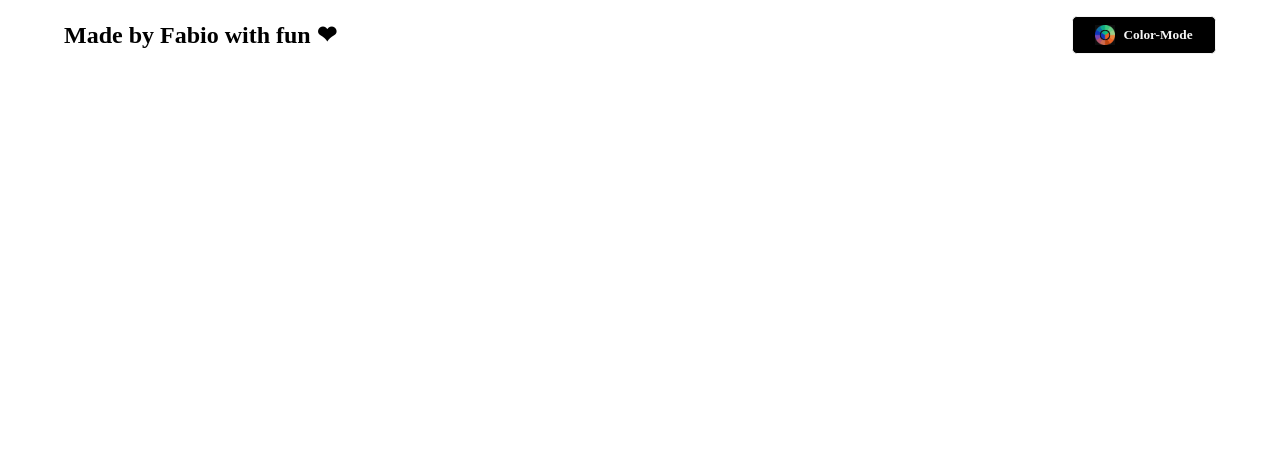
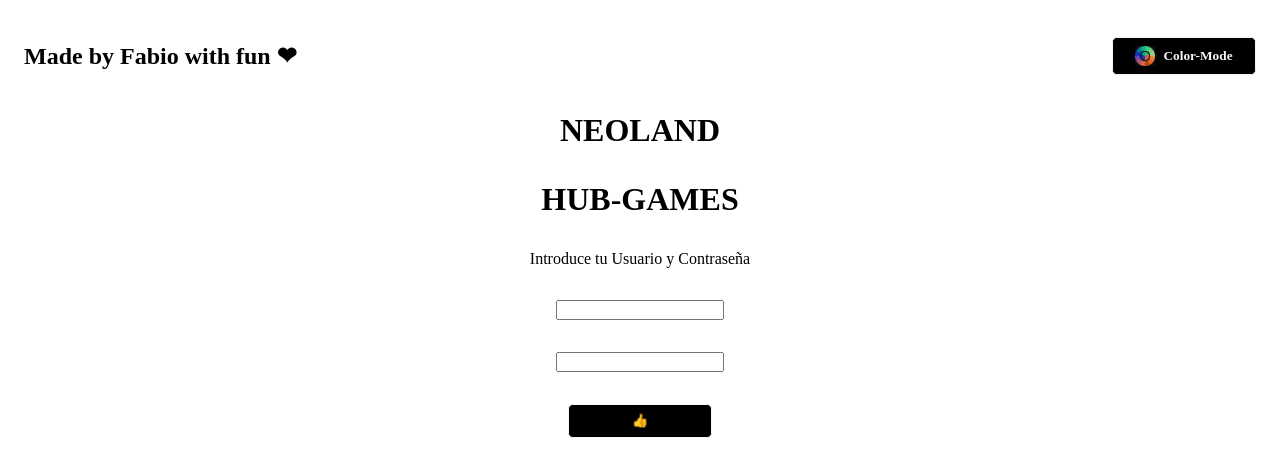
Before and after one commit to FabioFB99/hubgames, a website built with Vite: page hubgames/index.html in a window 1280 px wide. Built offline with nearby package versions, Linux system fonts and the light colour scheme.

Commit message:
actualizacion del login

```diff
--- a/hubgames/components/ButtonColor/ButtonColor.js
+++ b/hubgames/components/ButtonColor/ButtonColor.js
@@ -1,7 +1,7 @@
 import "./ButtonColor.css";
 
 export const ButtonColor = () => `
-<button class="my-btn-color" id="myntncolor">
+<button class="my-btn-color" id="mybtncolor">
 <img src=${"../../public/icons/color.jpeg"} alt='color icon'/>
 <h4>Color-Mode</h4>
 </button>
--- a/hubgames/components/Header/Header.css
+++ b/hubgames/components/Header/Header.css
@@ -1,16 +1,17 @@
 header {
+    height: 10vh;
     display: flex;
     justify-content: space-between;
     align-items: center;
-    padding: 0 4rem;
-    gap: 2rem;
+    padding: 0 1.5rem;
+    gap: 1rem;
     flex-wrap: wrap;
     margin: 1rem 0;
 }
 
 @media (max-width: 770px) {
     footer {
-        padding: 0 1rem;
-        gap: 0.5rem;
+        padding: 0 0.3rem;
+        gap: 0.25rem;
     }
 }
--- a/hubgames/components/Header/Header.js
+++ b/hubgames/components/Header/Header.js
@@ -6,7 +6,7 @@ export const Header = () => `
 ${ButtonColor()}
 `;
 export const changeBackground = () => {
-  const themeBtn = document.querySelector("#myntncolor");
+  const themeBtn = document.querySelector("#mybtncolor");
   themeBtn.addEventListener("click", () => {
     let numaleat = Math.floor(Math.random() * ColoresFondo.length);
     //console.log(numaleat);
--- /dev/null
+++ b/hubgames/components/NormalButton/NormalButton.css
@@ -0,0 +1,18 @@
+.my-btn {
+    background: none;
+    border: 1px solid whitesmoke;
+    display: flex;
+    justify-content: center;
+    align-items: center;
+    color: whitesmoke;
+    width: 9rem;
+    padding: 0.5rem;
+    gap: 0.5rem;
+    border-radius: 0.3rem;
+    transition: all 0.5s ease-in-out;
+    background-color: black;
+}
+.my-btn:hover {
+    color: red;
+    border: 1px solid red;
+}
--- /dev/null
+++ b/hubgames/components/NormalButton/NormalButton.js
@@ -0,0 +1,6 @@
+import "./NormalButton.css";
+export const NormalButton = (loquesea, id) => `
+<button class="my-btn" id="${id}">
+<h4>${loquesea}</h4>
+</button>
+`;
--- a/hubgames/index.html
+++ b/hubgames/index.html
@@ -8,7 +8,7 @@
   </head>
   <body>
     <header id="header"></header>
-    <div id="app"></div>
+    <main id="main"></main>
     <script type="module" src="/main.js"></script>
   </body>
 </html>
--- a/hubgames/main.js
+++ b/hubgames/main.js
@@ -1,6 +1,11 @@
 import "./style.css";
 import { Header } from "./components/Header/Header";
 import { changeBackground } from "./components/Header/Header";
+import { NormalButton } from "./components/NormalButton/NormalButton";
+import { Login } from "./pages/Login/Login";
+import { linkPage } from "./utils/linkPage";
+
 const header = document.querySelector("header");
 header.innerHTML = Header();
 changeBackground();
+Login();
--- /dev/null
+++ b/hubgames/pages/Login/Login.css
@@ -0,0 +1,14 @@
+.login {
+    height: 90vh;
+    display: flex;
+    padding: 0 4rem ;
+    flex-direction: column;
+    align-items: center;
+    padding: 4 rem;
+    gap: 2rem;
+
+}
+
+h1{
+    text-transform: uppercase;
+}
--- /dev/null
+++ b/hubgames/pages/Login/Login.js
@@ -0,0 +1,16 @@
+import "./Login.css";
+import { cleanPage } from "../../utils/cleanPage";
+import { NormalButton } from "../../components/NormalButton/NormalButton";
+export const Login = () => {
+  const main = document.querySelector("main");
+  cleanPage(main);
+  main.innerHTML = `
+  <div class="login">
+          <h1>Neoland</h1>
+          <h1>Hub-Games</h1>
+          <p>Introduce tu Usuario y Contraseña</p>
+          <input type="text" id="Usuario">
+          <input type="password"  id="passwordLogin">
+          ${NormalButton("👍", "login")}
+ </div>`;
+};
--- /dev/null
+++ b/hubgames/utils/cleanPage.js
@@ -0,0 +1,3 @@
+export const cleanPage = (container) => {
+  container.innerHTML = "";
+};
--- /dev/null
+++ b/hubgames/utils/linkPage.js
@@ -0,0 +1,4 @@
+export const linkPage = (id, page) => {
+  const link = document.querySelector(id);
+  link.addEventListener("click", () => page());
+};
```
Also changed, not shown: hubgames/style.css (line endings or trailing spaces).
